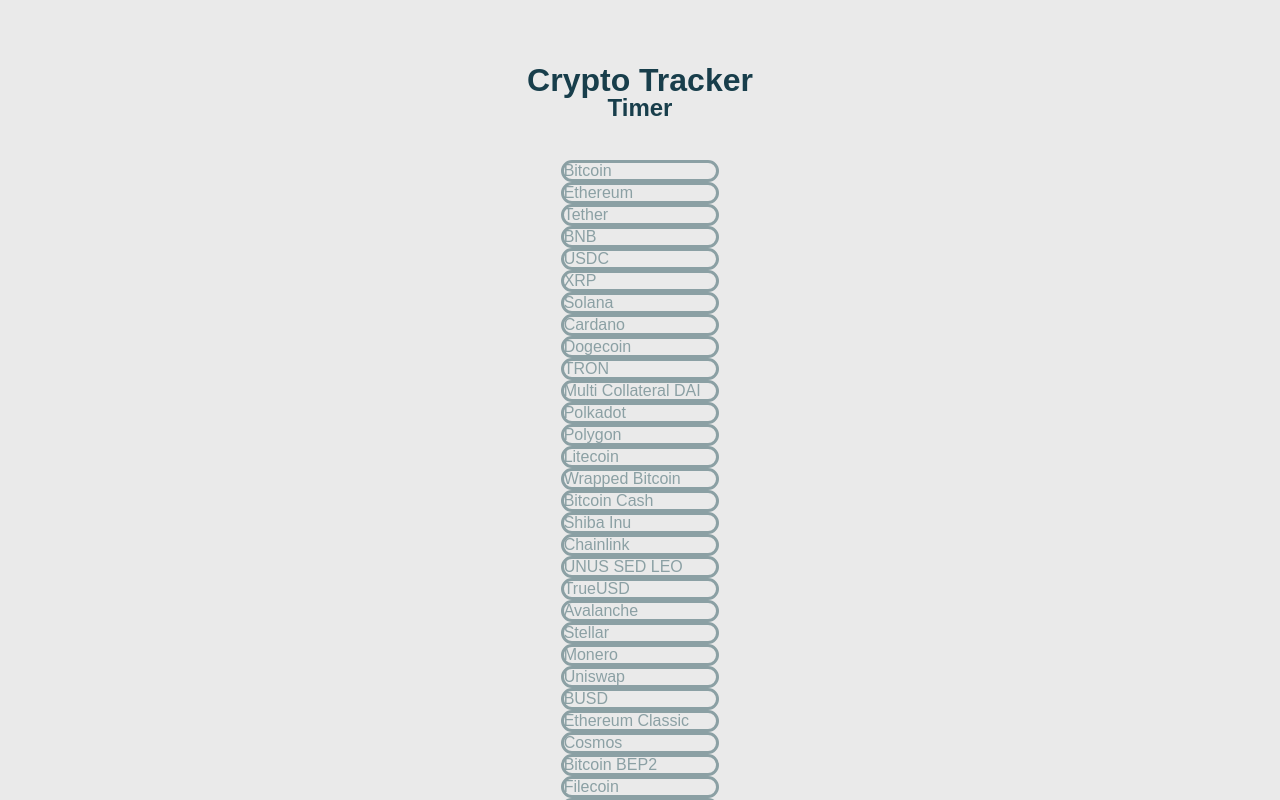
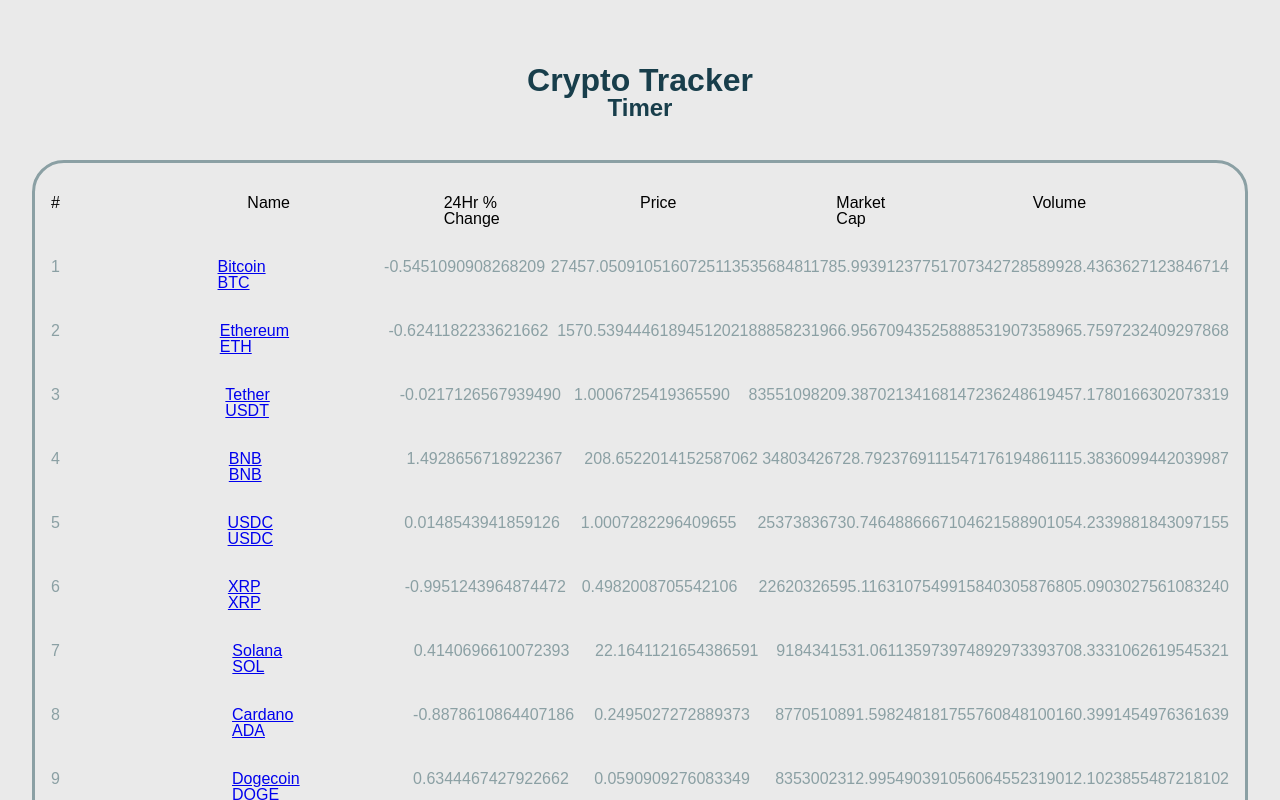
Before and after one commit to kprieto14/CryptoTracker, a React (Vite) app: page / in a window 1280 px wide. Shown: the top 800 px of the page. Built offline with nearby package versions, Linux system fonts and the light colour scheme.

Commit message:
Add static implementation to show crypto data in a grid format.

```diff
--- a/index.html
+++ b/index.html
@@ -4,7 +4,7 @@
     <meta charset="UTF-8" />
     <link rel="icon" type="image/svg+xml" href="/src/favicon.svg" />
     <meta name="viewport" content="width=device-width, initial-scale=1.0" />
-    <title>React App</title>
+    <title>Crypto Tracker</title>
   </head>
   <body>
     <div id="root"></div>
--- a/src/App.tsx
+++ b/src/App.tsx
@@ -12,6 +12,15 @@
       </header>
 
       <main>
+        <ul className='table-header'>
+          <li>#</li>
+          <li>Name</li>
+          <li>24Hr % Change</li>
+          <li>Price</li>
+          <li>Market Cap</li>
+          <li>Volume</li>
+        </ul>
+
         {tokens.data.map(coin => (
           <CryptoToken
             key={coin.rank}
@@ -19,13 +28,10 @@
             rank={coin.rank}
             symbol={coin.symbol}
             name={coin.name}
-            supply={coin.supply}
-            maxSupply={coin.maxSupply}
             marketCapUsd={coin.marketCapUsd}
             volumeUsd24Hr={coin.volumeUsd24Hr}
             priceUsd={coin.priceUsd}
             changePercent24Hr={coin.changePercent24Hr}
-            vwap24hr={coin.vwap24Hr}
             explorer={coin.explorer}
           />
         ))}
--- a/src/components/CryptoToken.tsx
+++ b/src/components/CryptoToken.tsx
@@ -5,20 +5,28 @@
     rank: string | number,
     symbol: string,
     name: string,
-    supply: number | string,
-    maxSupply: number | string | null,
     marketCapUsd: number | string,
     volumeUsd24Hr: number | string,
     priceUsd: number |string,
     changePercent24Hr: number | string,
-    vwap24hr: number | string | null,
     explorer: string | null
 }
 
-export function CryptoToken(props: Token) {
+export function CryptoToken({ rank, symbol, name, marketCapUsd, volumeUsd24Hr, priceUsd, changePercent24Hr, explorer}: Token) {
     return (
         <article>
-            {props.name}
+            <ul>
+                <li>{rank}</li>
+                <li><a href={explorer !== null ? explorer : ''}>{name} {symbol}</a></li>
+                {/* Call a function that will parse string into an int and round to the nearest 2 decimals */}
+                <li>{changePercent24Hr}</li>
+                {/* Call a function that will parse string into an int and round to the nearest 2 decimals */}
+                <li>{priceUsd}</li>
+                {/* Call a function that will parse string into an int and round to the nearest 2 decimals */}
+                <li>{marketCapUsd}</li>
+                {/* Call a function that will parse string into an int and round to the nearest 2 decimals */}
+                <li>{volumeUsd24Hr}</li>
+            </ul>
         </article>
     )
 }
--- a/src/index.scss
+++ b/src/index.scss
@@ -29,10 +29,22 @@
 
 article {
   color: #8ba0a4;
+
+  // &:hover {
+  //   border-color: #183e4b;
+  // }
+}
+
+main {
   border: solid 3px #8ba0a4;
   border-radius: 2rem;
+  padding: 1rem;
+}
 
-  &:hover {
-    border-color: #183e4b;
-  }
+li, ul {
+  display: grid;
+  grid-template-columns: repeat(6, 1fr);
+  grid-template-rows: repeat(5, .6rem);
+  list-style: none;
+  padding-inline-start: 0;
 }
```
Also changed, not shown: 1 other file (tests, documents, lock files or other folders).
